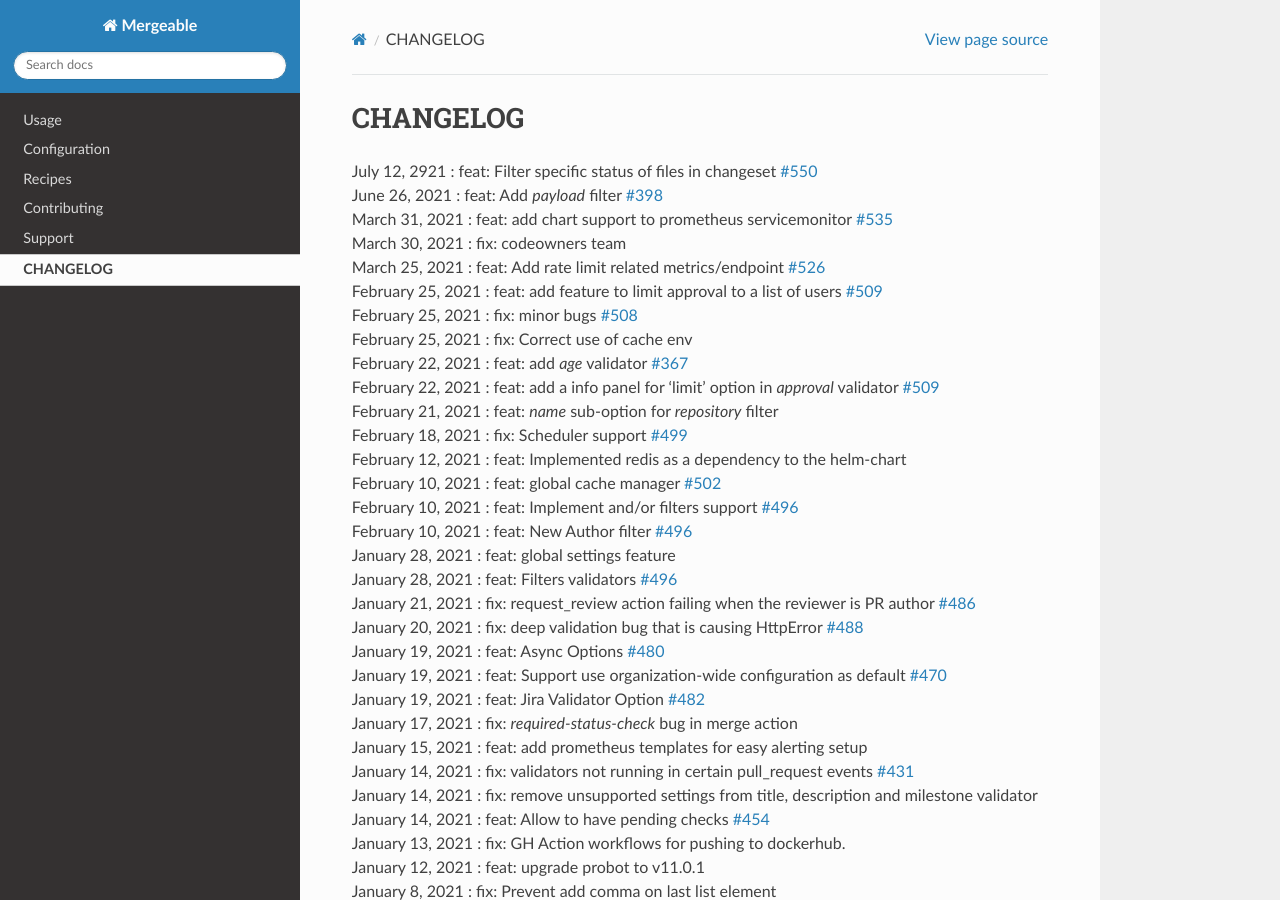
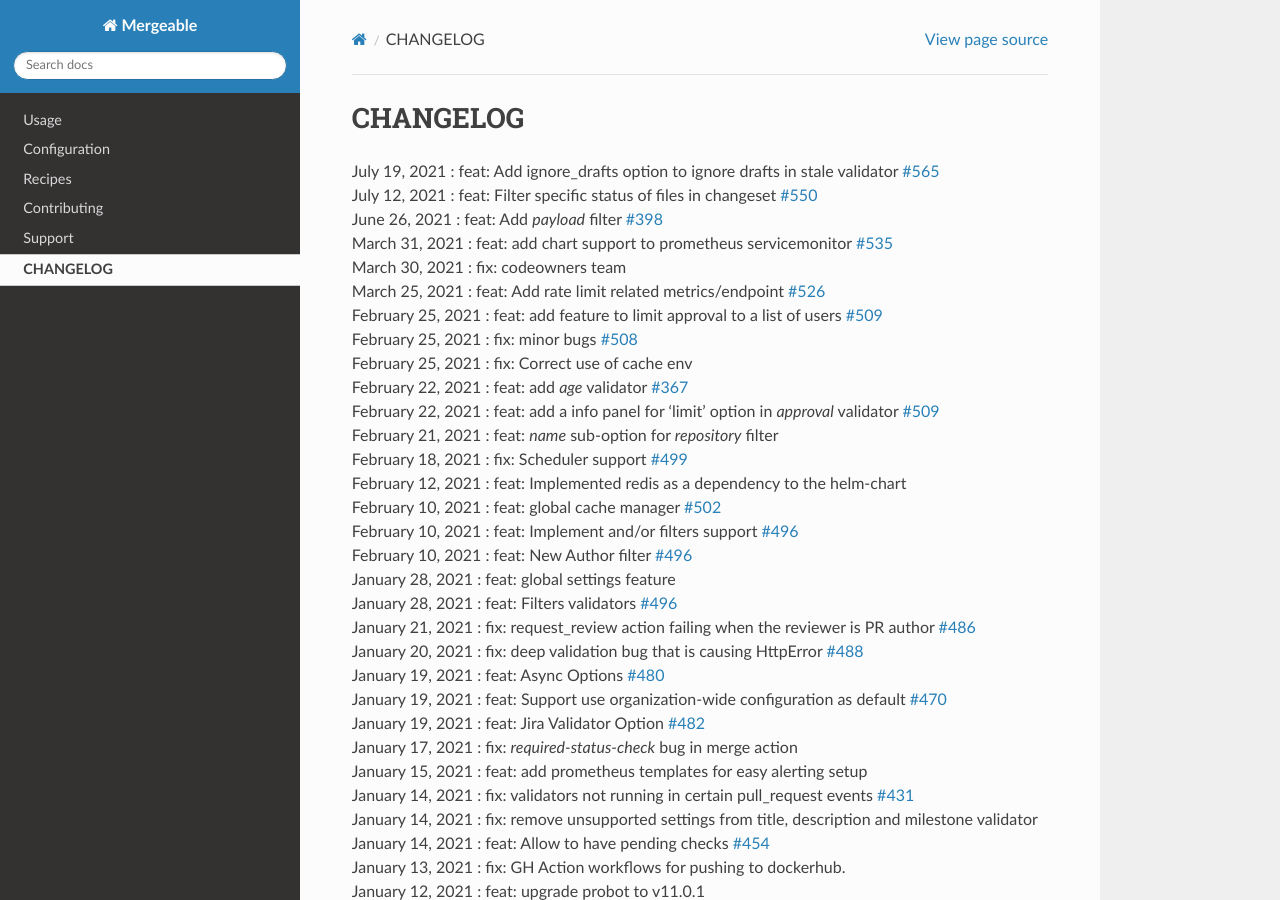
Before and after one commit to mergeability/mergeable, a Sphinx documentation site: the page built from docs/changelog.rst, in a window 1280 px wide and 900 px high. Built offline with Sphinx 7.4.7 and the Read the Docs theme 2.0.0, drawn with Linux system fonts in a browser that asks for light colours.

Commit message:
Update changelog

```diff
--- a/docs/changelog.rst
+++ b/docs/changelog.rst
@@ -1,6 +1,7 @@
 CHANGELOG
 =====================================
-| July 12, 2921 : feat: Filter specific status of files in changeset `#550 <https://github.com/mergeability/mergeable/issues/550>`_
+| July 19, 2021 : feat: Add ignore_drafts option to ignore drafts in stale validator `#565 <https://github.com/mergeability/mergeable/issues/565>`_
+| July 12, 2021 : feat: Filter specific status of files in changeset `#550 <https://github.com/mergeability/mergeable/issues/550>`_
 | June 26, 2021 : feat: Add `payload` filter `#398 <https://github.com/mergeability/mergeable/issues/398>`_
 | March 31, 2021 : feat: add chart support to prometheus servicemonitor `#535 <https://github.com/mergeability/mergeable/pull/535>`_
 | March 30, 2021 : fix: codeowners team
```
